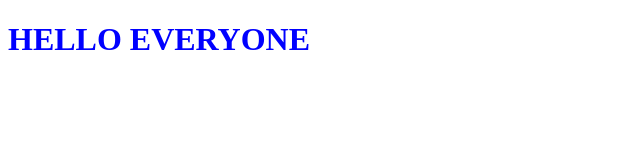
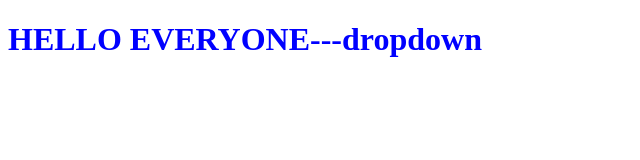
Before and after one commit to akkuverma/practice-repo, a plain HTML site: page index.html in a window 1280 px wide. Shown: the whole page, without its empty margins (0-640 px from the left). Drawn offline with Linux system fonts and the light colour scheme.

Commit message:
dropdown

```diff
--- a/index.html
+++ b/index.html
@@ -7,6 +7,6 @@
     <title>Document</title>
 </head>
 <body>
-    <h1>HELLO EVERYONE</h1>
+    <h1>HELLO EVERYONE---dropdown</h1>
 </body>
 </html>
```
